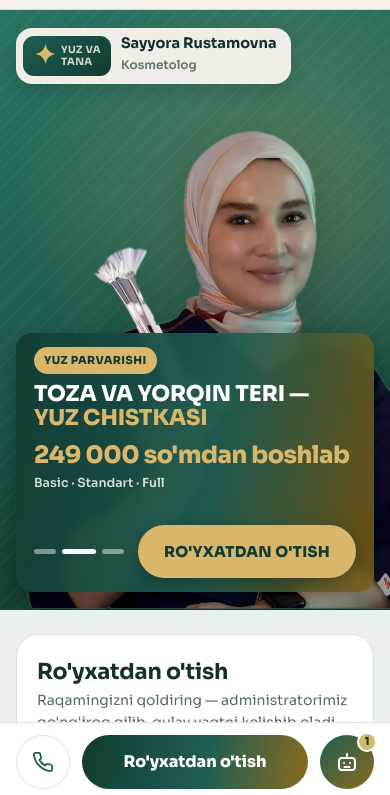
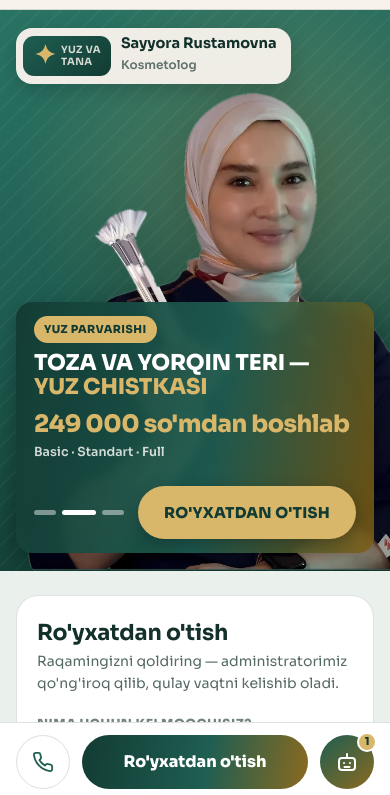
Before and after one commit to volcharavolcara-cmyk/kavsar-landing, a plain HTML site: page kosmetologiya.html in a window 390 px wide. Shown: the part 43-838 px from the top of the page. Drawn offline with Linux system fonts and the light colour scheme; no server answers.

Commit message:
Add files via upload

```diff
--- a/kosmetologiya.html
+++ b/kosmetologiya.html
@@ -229,7 +229,7 @@
   </div>
   <!-- Surat: sayyora.webp yuklansa avtomatik chiqadi, bo'lmasa belgi turadi -->
   <div class="ph-face" id="ph-face" aria-hidden="true"><b>SR</b><span>Kosmetolog</span></div>
-  <img class="doc-img cosmo" src="sayyora.webp" alt="Kosmetolog Sayyora Rustamovna" onload="document.getElementById('ph-face').style.display='none'" onerror="this.style.display='none'">
+  <img data-face="0.42" class="doc-img cosmo" src="sayyora.webp" alt="Kosmetolog Sayyora Rustamovna" onload="document.getElementById('ph-face').style.display='none'" onerror="this.style.display='none'">
   <div class="hero-bottom">
     <div class="hero-banner" id="slider">
       <div class="slides">
@@ -504,5 +504,48 @@
     if ('IntersectionObserver' in window) new IntersectionObserver(es => es.forEach(x => { if (x.isIntersecting) b.classList.add('hide'); }), { threshold: 0.35 }).observe(f);
   })();
 </script>
+<script>
+  /* Telefonda rasm ma'lumotlar ostida qolmasin: yuz har doim belgi (tepada) va banner (pastda) orasida ko'rinadi */
+  (function () {
+    const hero = document.querySelector('.photo-hero');
+    const img = hero && hero.querySelector('.doc-img');
+    const badge = hero && hero.querySelector('.hero-badge');
+    const bottom = hero && hero.querySelector('.hero-bottom');
+    const slidesBox = hero && hero.querySelector('.slides');
+    if (!hero || !img || !badge || !bottom) return;
+    const FACE = parseFloat(img.dataset.face || '0.40'); // rasm balandligining qaysi qismigacha yuz (iyak) tushadi
+
+    function layout() {
+      if (window.innerWidth > 760) { // kompyuterda — oldingi ko'rinish
+        hero.style.height = ''; img.style.top = ''; img.style.height = ''; img.style.bottom = '';
+        if (slidesBox) slidesBox.style.minHeight = '';
+        return;
+      }
+      // Banner balandligi eng uzun slayd bo'yicha — slayd almashganda sahifa sakramasin
+      if (slidesBox) {
+        let maxH = 0;
+        slidesBox.querySelectorAll('.slide').forEach(s => {
+          const was = s.style.position; s.style.position = 'relative';
+          maxH = Math.max(maxH, s.offsetHeight);
+          s.style.position = was;
+        });
+        slidesBox.style.minHeight = maxH + 'px';
+      }
+      const top = badge.offsetTop + badge.offsetHeight + 8;   // belgidan pastda boshlanadi
+      const bannerH = bottom.offsetHeight + 18;               // banner + pastki bo'shliq
+      const zone = Math.max(210, Math.ceil(bannerH * FACE / (1 - FACE)) + 10); // yuz uchun ochiq joy
+      const heroH = top + zone + bannerH;
+      hero.style.height = heroH + 'px';
+      hero.style.minHeight = '0';
+      img.style.top = top + 'px';
+      img.style.bottom = 'auto';
+      img.style.height = (heroH - top) + 'px';
+    }
+    layout();
+    img.addEventListener('load', layout);
+    window.addEventListener('resize', layout);
+    if (document.fonts && document.fonts.ready) document.fonts.ready.then(layout);
+  })();
+</script>
 </body>
 </html>
```
Also changed, not shown: lor.html (+44 -1 lines).
